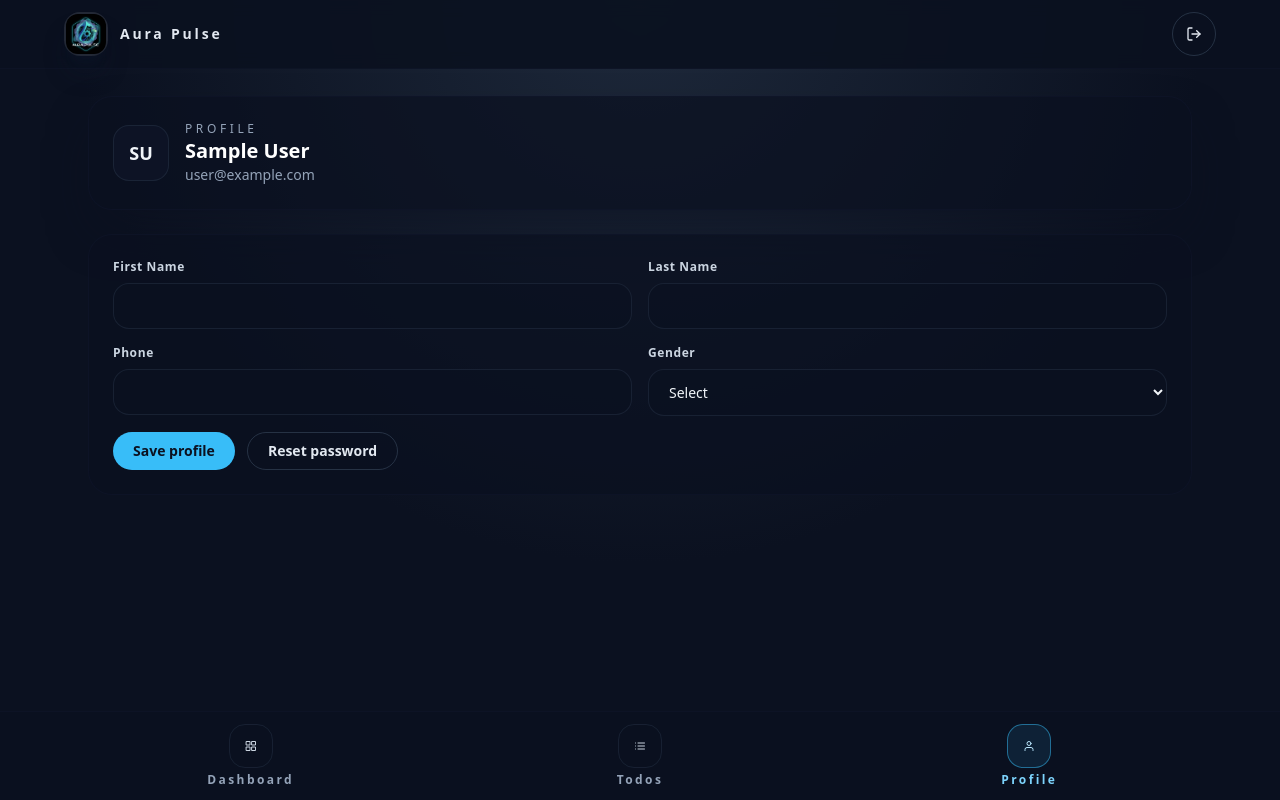
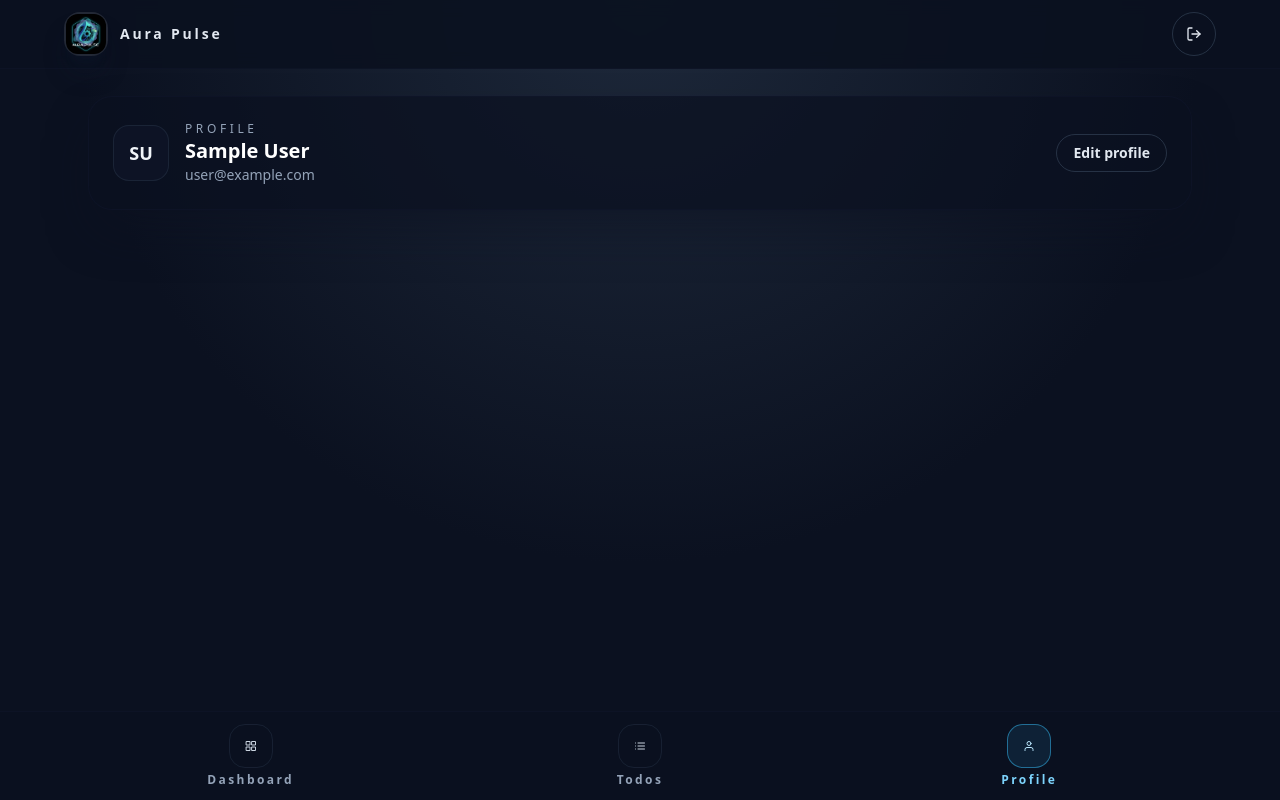
Before and after one commit to TheCoderAS/todo-tracker, a Next.js app: page /profile in a window 1280 px wide. Built offline with nearby package versions, Linux system fonts and the light colour scheme; no server answers; the database is empty; sample sign-in values are in the browser's storage.

Commit message:
Updates (#22)
* Updates

* Updates

```diff
--- a/src/app/(app)/profile/page.tsx
+++ b/src/app/(app)/profile/page.tsx
@@ -28,6 +28,7 @@ export default function ProfilePage() {
   const [form, setForm] = useState<ProfileFormState>(defaultProfile);
   const [isLoading, setIsLoading] = useState(true);
   const [isSaving, setIsSaving] = useState(false);
+  const [isEditing, setIsEditing] = useState(false);
   const [snackbar, setSnackbar] = useState<{
     message: string;
     variant: SnackbarVariant;
@@ -146,6 +147,7 @@ export default function ProfilePage() {
   return (
     <section className="grid gap-6">
       <div className="rounded-3xl border border-slate-900/60 bg-slate-950/70 p-6 shadow-2xl shadow-slate-950/60">
+        <div className="flex flex-wrap items-center justify-between gap-4">
           <div className="flex items-center gap-4">
           <div className="flex h-14 w-14 items-center justify-center rounded-2xl border border-slate-800/80 bg-slate-900/60 text-lg font-semibold text-slate-100">
             {initials || "AP"}
@@ -156,8 +158,17 @@ export default function ProfilePage() {
             <p className="text-sm text-slate-400">{user?.email}</p>
           </div>
           </div>
+          <button
+            type="button"
+            className="flex items-center gap-2 rounded-full border border-slate-700/70 px-4 py-2 text-sm font-semibold text-slate-200"
+            onClick={() => setIsEditing((prev) => !prev)}
+          >
+            {isEditing ? "Close" : "Edit profile"}
+          </button>
+        </div>
       </div>
 
+      {isEditing ? (
         <form
           className="grid gap-4 rounded-3xl border border-slate-900/60 bg-slate-950/70 p-6"
           onSubmit={handleSave}
@@ -235,6 +246,7 @@ export default function ProfilePage() {
             </button>
           </div>
         </form>
+      ) : null}
       {isSaving ? <OverlayLoader /> : null}
       {snackbar ? (
         <Snackbar
--- a/src/components/ui/Snackbar.tsx
+++ b/src/components/ui/Snackbar.tsx
@@ -22,7 +22,7 @@ export default function Snackbar({
 }: SnackbarProps) {
   return (
     <div
-      className={`fixed right-6 top-6 z-50 flex max-w-sm items-start gap-3 rounded-2xl border px-4 py-3 text-sm shadow-xl ${
+      className={`fixed right-6 top-24 z-50 flex max-w-sm items-start gap-3 rounded-2xl border px-4 py-3 text-sm shadow-xl ${
         variantStyles[variant]
       }`}
       role="status"
```
Lines whose indentation alone changed are shown as unchanged.
